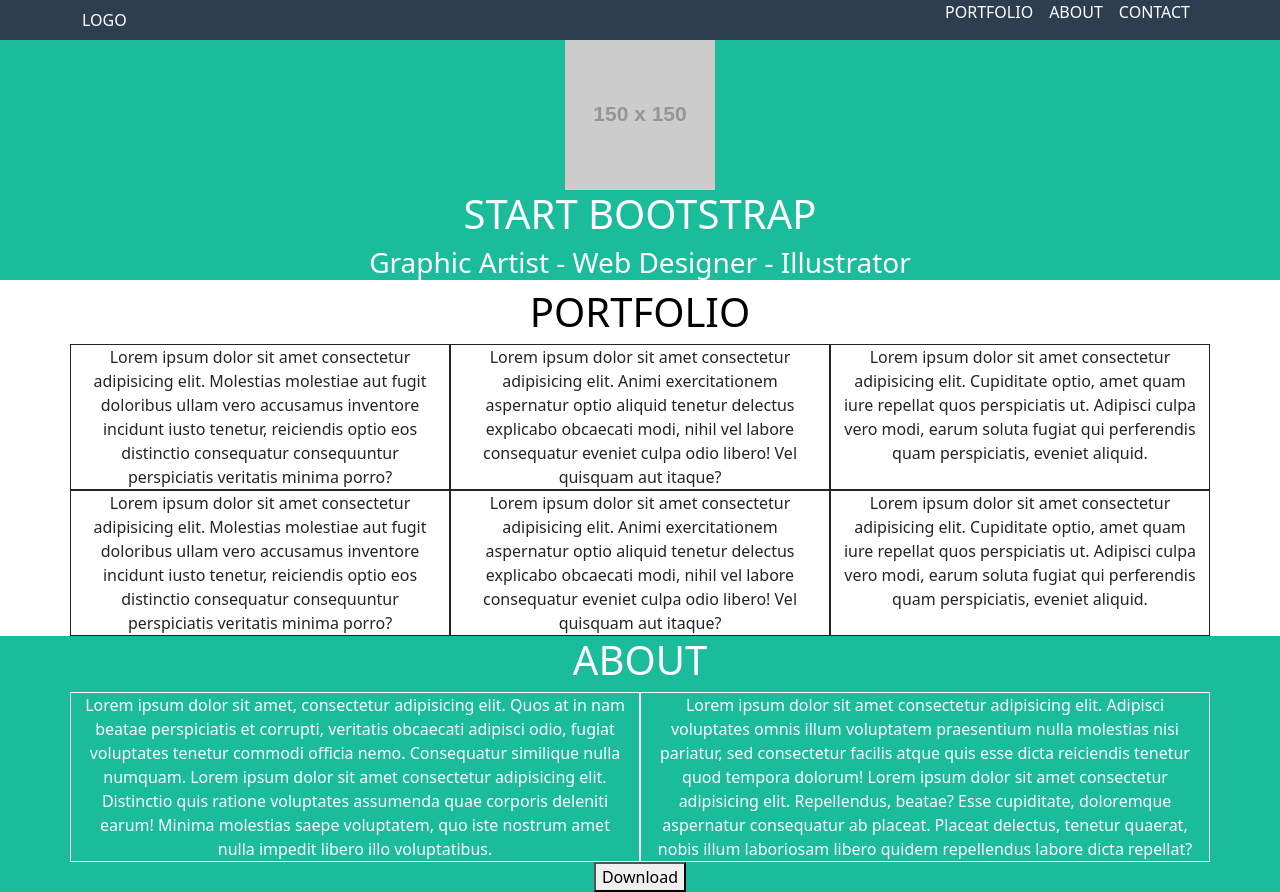
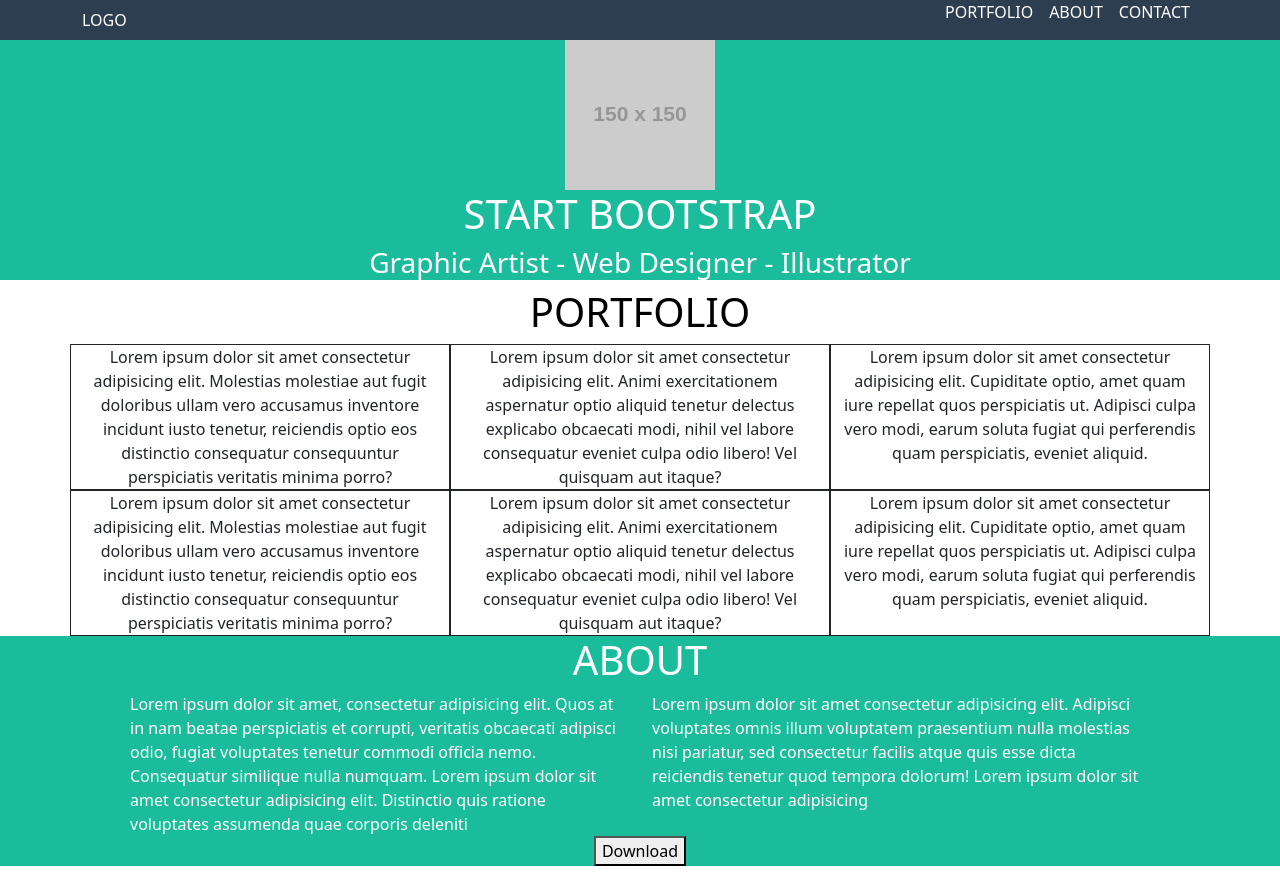
Before and after one commit to muac404/html-css-bootstrap-freelancer, a plain HTML site: page index.html in a window 1280 px wide. After the commit the page ends 866 px from the top, so only its background shows below. Drawn offline with nearby package versions, Linux system fonts and the light colour scheme; placeholder pictures from the web are drawn by us.

Commit message:
Fixati padding laterali sezione about

```diff
--- a/index.html
+++ b/index.html
@@ -79,11 +79,11 @@
             <section class="about text-center">
                 <div class="container">
                     <h1>ABOUT</h1>
-                    <div class="row">
-                        <div class="col-sm-12 col-md-6 border-debug">Lorem ipsum dolor sit amet, consectetur adipisicing elit. Quos at in nam beatae perspiciatis et corrupti, veritatis obcaecati adipisci odio, fugiat voluptates tenetur commodi officia nemo. Consequatur similique nulla numquam. Lorem ipsum dolor sit amet consectetur adipisicing elit. Distinctio quis ratione voluptates assumenda quae corporis deleniti earum! Minima molestias saepe voluptatem, quo iste nostrum amet nulla impedit libero illo voluptatibus.</div>
+                    <div class="row px-5">
+                        <div class="col-sm-12 col-md-6 text-start">Lorem ipsum dolor sit amet, consectetur adipisicing elit. Quos at in nam beatae perspiciatis et corrupti, veritatis obcaecati adipisci odio, fugiat voluptates tenetur commodi officia nemo. Consequatur similique nulla numquam. Lorem ipsum dolor sit amet consectetur adipisicing elit. Distinctio quis ratione voluptates assumenda quae corporis deleniti </div>
 
-                    <div class="col-sm-12 col-md-6 border-debug">
-                        Lorem ipsum dolor sit amet consectetur adipisicing elit. Adipisci voluptates omnis illum voluptatem praesentium nulla molestias nisi pariatur, sed consectetur facilis atque quis esse dicta reiciendis tenetur quod tempora dolorum! Lorem ipsum dolor sit amet consectetur adipisicing elit. Repellendus, beatae? Esse cupiditate, doloremque aspernatur consequatur ab placeat. Placeat delectus, tenetur quaerat, nobis illum laboriosam libero quidem repellendus labore dicta repellat?
+                    <div class="col-sm-12 col-md-6 text-start">
+                        Lorem ipsum dolor sit amet consectetur adipisicing elit. Adipisci voluptates omnis illum voluptatem praesentium nulla molestias nisi pariatur, sed consectetur facilis atque quis esse dicta reiciendis tenetur quod tempora dolorum! Lorem ipsum dolor sit amet consectetur adipisicing
                     </div>
                     </div>
                     <button>Download</button>
```
Also changed, not shown: css/style.css (line endings or trailing spaces).
